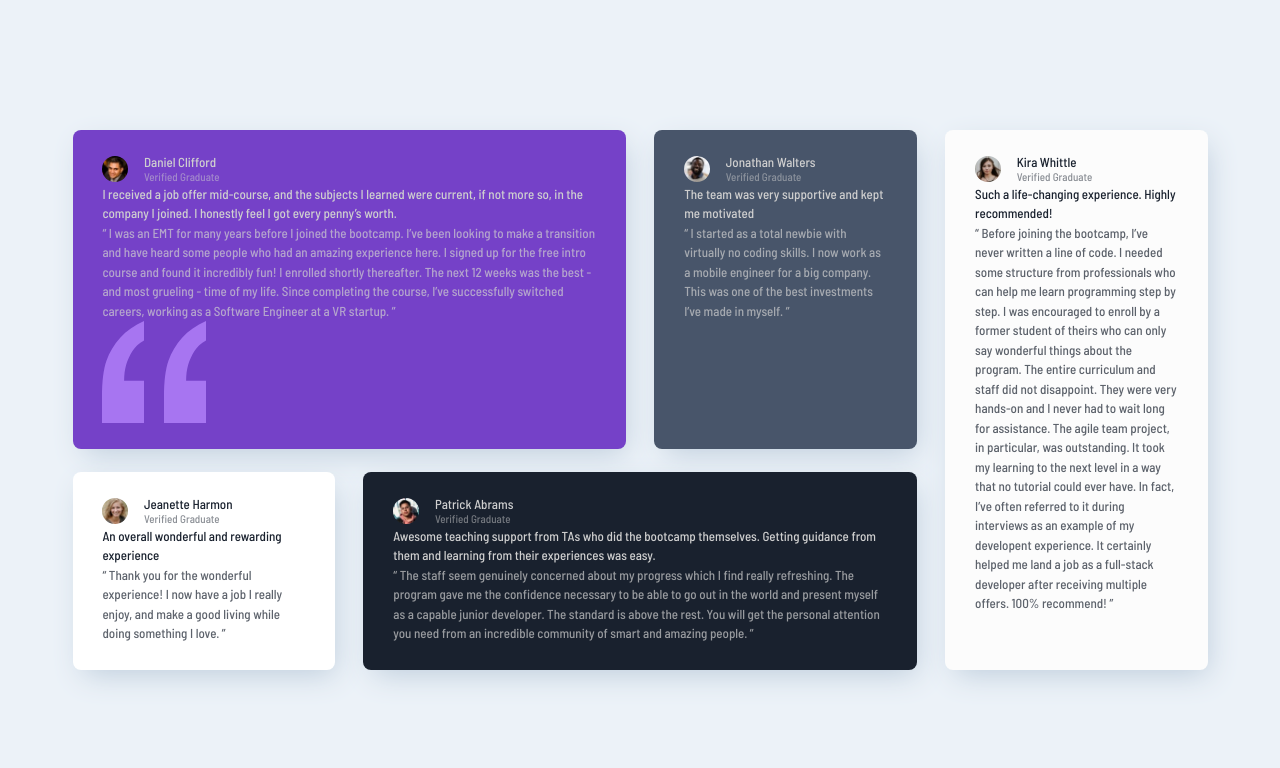
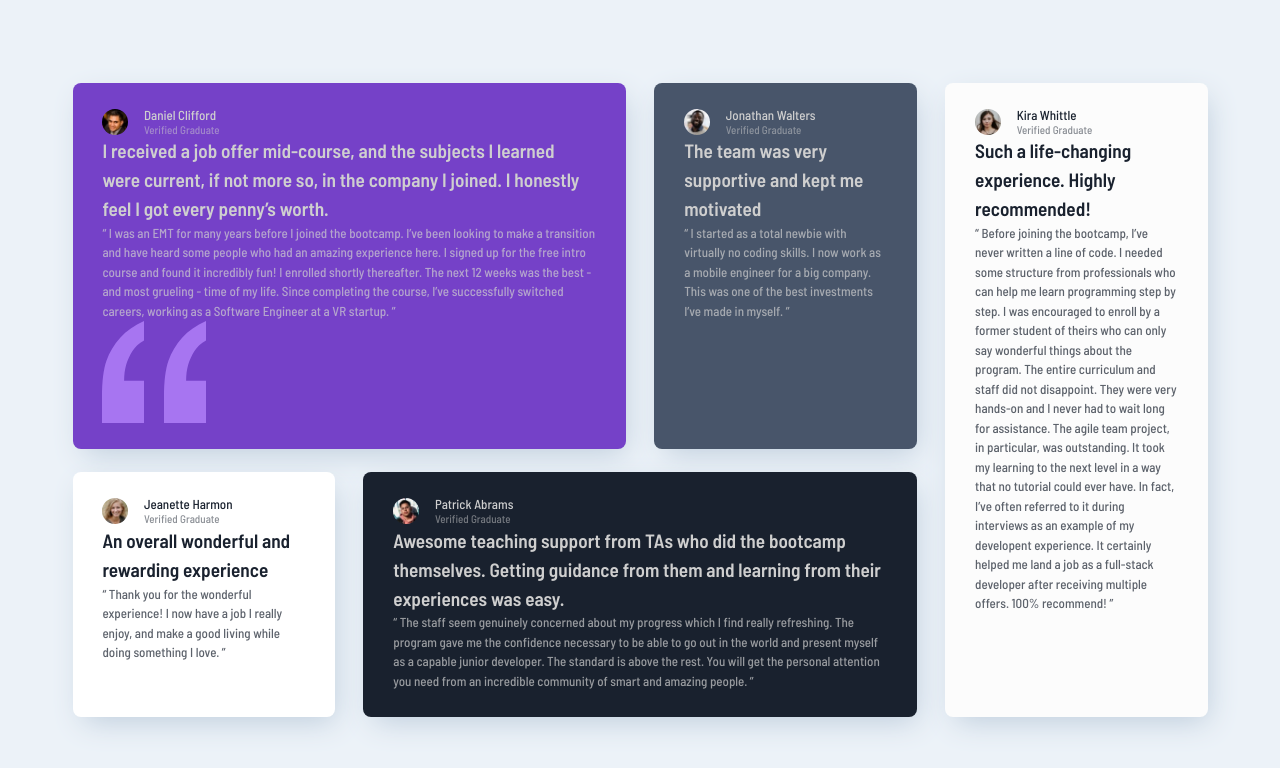
Before and after one commit to raveneliette/testimonials-grid-section-unfinished, a website built with Parcel: page src/index.html in a window 1280 px wide. Built offline with nearby package versions, Linux system fonts and the light colour scheme.

Commit message:
Added span font size of 1.48rem and font weight of 600

```diff
--- a/src/sass/base/_typography.scss
+++ b/src/sass/base/_typography.scss
@@ -31,3 +31,8 @@ h2 {
   font-weight: 500;
   line-height: 1.4;
 }
+
+.main p span {
+  font-size: 1.48rem;
+  font-weight: 600;
+}
```
